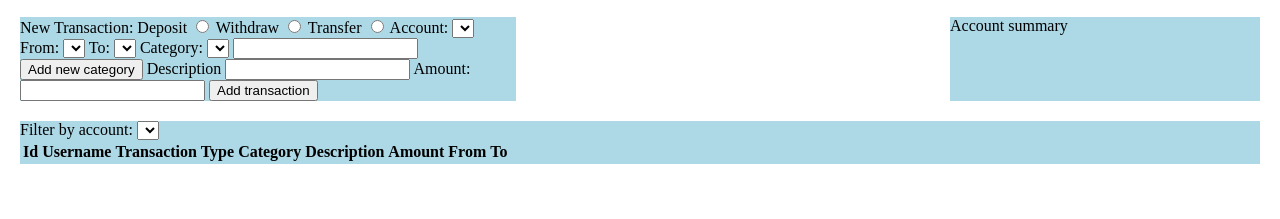
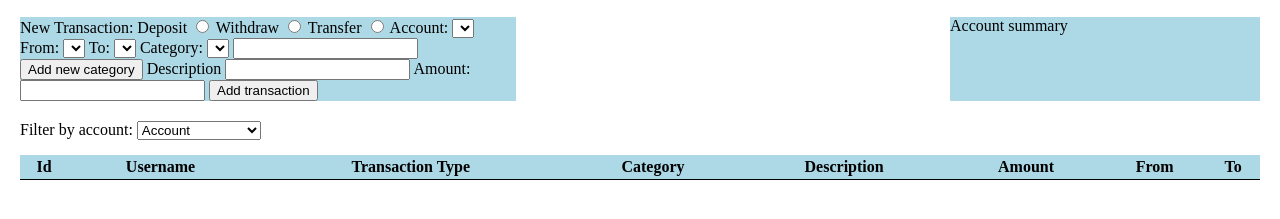
Before and after one commit to GerardoAz/my-trakr-mytrakr, a website: page frontend/index.html in a window 1280 px wide. Shown: the part 125-344 px from the top of the page. Drawn offline with nearby package versions, Linux system fonts and the light colour scheme.

Commit message:
table styling

```diff
--- a/frontend/css/index.scss
+++ b/frontend/css/index.scss
@@ -26,7 +26,6 @@ h1 {
 
 .bottom {
     width: 100%;
-    background: $bgColor;
 }
 
 .flex {
@@ -34,3 +33,13 @@ h1 {
     justify-content: space-between;
     margin: 20px 0;
 }
+
+.filter {
+    margin-bottom: 15px;
+}
+
+.listTable {
+    width: 100%;
+    background: $bgColor;
+    border-bottom: 1px solid black;
+}
--- a/frontend/index.html
+++ b/frontend/index.html
@@ -70,9 +70,15 @@
       </div>
 
       <div class="bottom">
-        Filter by account:
-        <select></select>
-        <table>
+        <div class="filter">
+          Filter by account:
+          <select>
+            <option value="account">Account</option>
+            <option value="category">Category</option>
+            <option value="tType">Transaction Type</option>
+          </select>
+        </div>
+        <table class="listTable">
           <tr>
             <th>Id</th>
             <th>Username</th>
```
Also changed, not shown: frontend/css/index.css, 1 other file.
